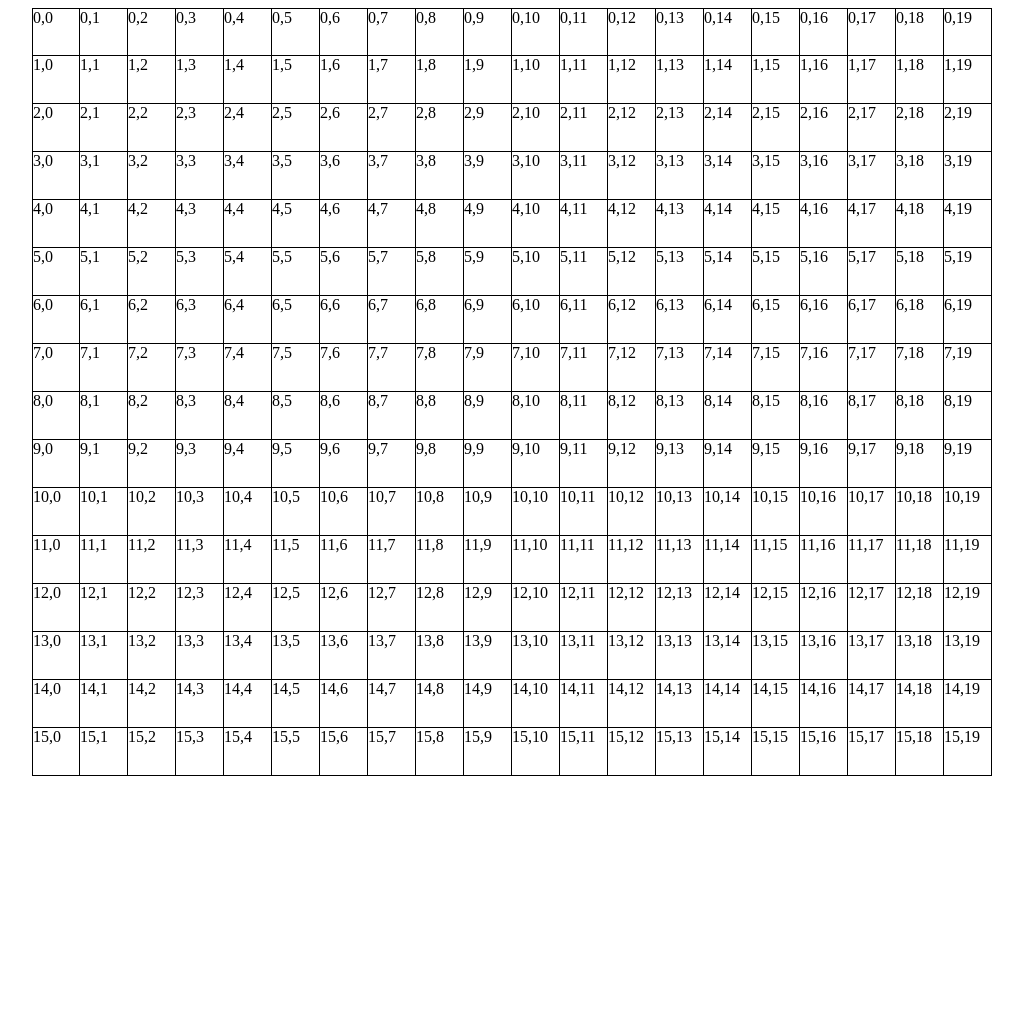
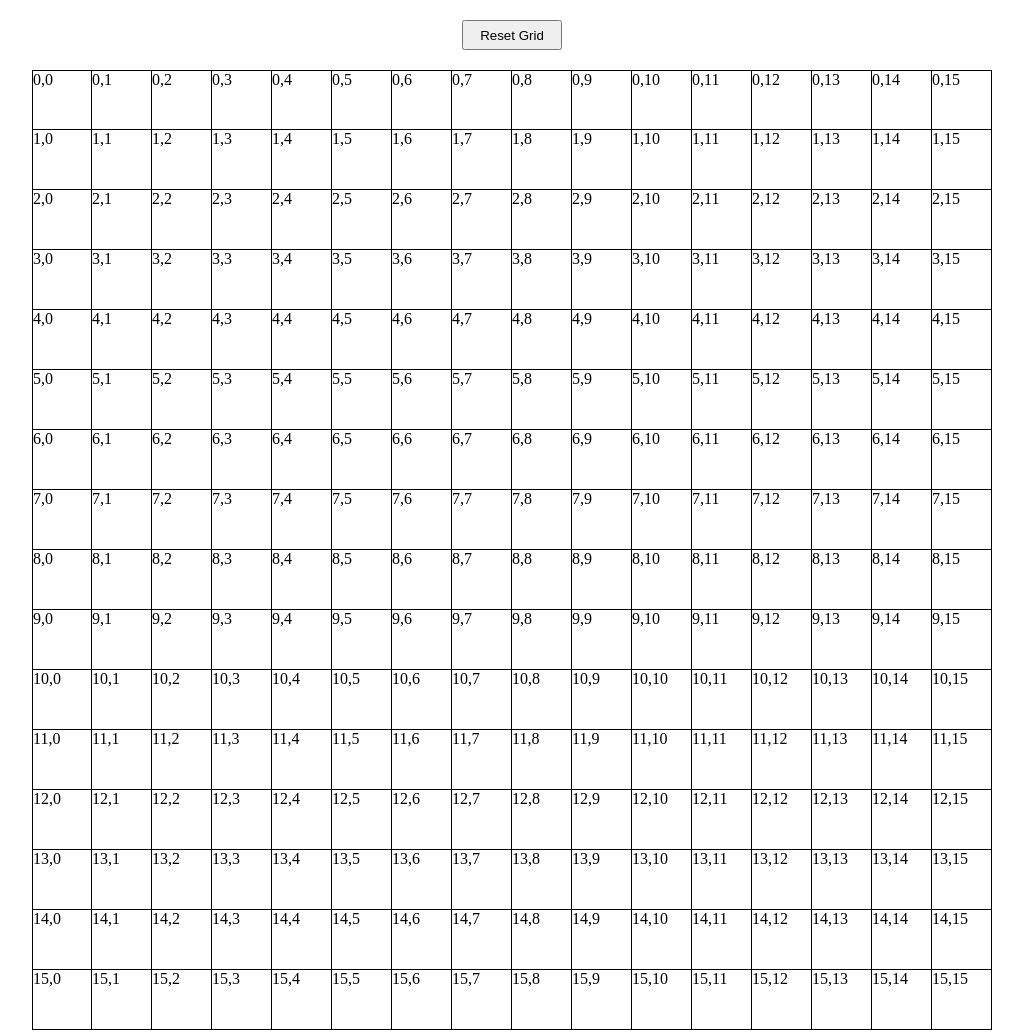
Before and after one commit to ecasetycea/etch-a-sketch, a plain HTML site: page index.html in a window 1280 px wide. Shown: the whole page, without its empty margins (128-1151 px from the left). Before the commit the page ends 800 px from the top, so only its background shows below. Drawn offline with Linux system fonts and the light colour scheme.

Commit message:
Add grid reset button

```diff
--- a/index.html
+++ b/index.html
@@ -9,6 +9,9 @@
     </head>
 
     <body>
+        <div class="buttons">
+            <button id="reset">Reset Grid</button>
+        </div>
         <div class="gridContainer"></div>
     </body>
 </html>
--- a/script.js
+++ b/script.js
@@ -1,10 +1,12 @@
-const GRID_RESOLUTION = [20, 16]; //[width, height]
+const GRID_RESOLUTION = [16, 16]; //[width, height]
 const GRID_SIZE = [960, 960]; //[width, height] (px)
 
 const gridContainer = document.querySelector(".gridContainer");
+const resetButton = document.querySelector("#reset");
+
+setupButtonEventListeners();
 
 createGrid();
-
 
 function createGrid() {
     const boxSize = getBoxSize()
@@ -22,14 +24,14 @@ function createGrid() {
             gridBox.style.width = boxSize + "px";
             gridBox.style.height = boxSize + "px";
 
-            //for debug
-            gridBox.textContent = String(j) + ',' + String(i);
-
             //add border missing from some boxes
             if(j === 0) gridBox.classList.add("isOnTopRow");
             if(i === 0) gridBox.classList.add("isOnLeftColumn");
 
             gridColumn.appendChild(gridBox);
+
+            //for debug
+            gridBox.textContent = String(j) + ',' + String(i);
         }
         gridContainer.appendChild(gridColumn);
     }
@@ -37,10 +39,25 @@ function createGrid() {
     addEL();
 }
 
+/* EVENT LISTENERS */
+function setupButtonEventListeners() {
+    resetButton.addEventListener("click", () => {
+        resetGrid();
+    });
+}
+
 function addEL() {
-    gridContainer.addEventListener( "mouseover", (e) => {
+    gridContainer.addEventListener("mouseover", (e) => {
         e.target.classList.add("isColored");
     });
+}
+/* ================*/
+
+
+/* GRID */
+function resetGrid() {
+    gridContainer.innerHTML = '';
+    createGrid();
 }
 
 function setGridSize(width, height) {
@@ -58,6 +75,7 @@ function setActualGridSize(boxSize, ...gridRes) {
     let size = getActualGridSize(boxSize, ...gridRes);
     setGridSize(...size);
 }
+/* ===================*/
 
 function getBoxSize() {
     let maxRes = Math.max(...GRID_RESOLUTION);
--- a/styles.css
+++ b/styles.css
@@ -11,8 +11,20 @@ body * {
 }
 
 body {
+    margin: 20px;
     display: flex;
+    flex-direction: column;
     justify-content: center;
+    align-items: center;
+}
+
+.buttons {
+    margin-bottom: 20px;
+}
+button {
+    flex: none;
+    width: 100px;
+    height: 30px;
 }
 
 .gridContainer {
```
